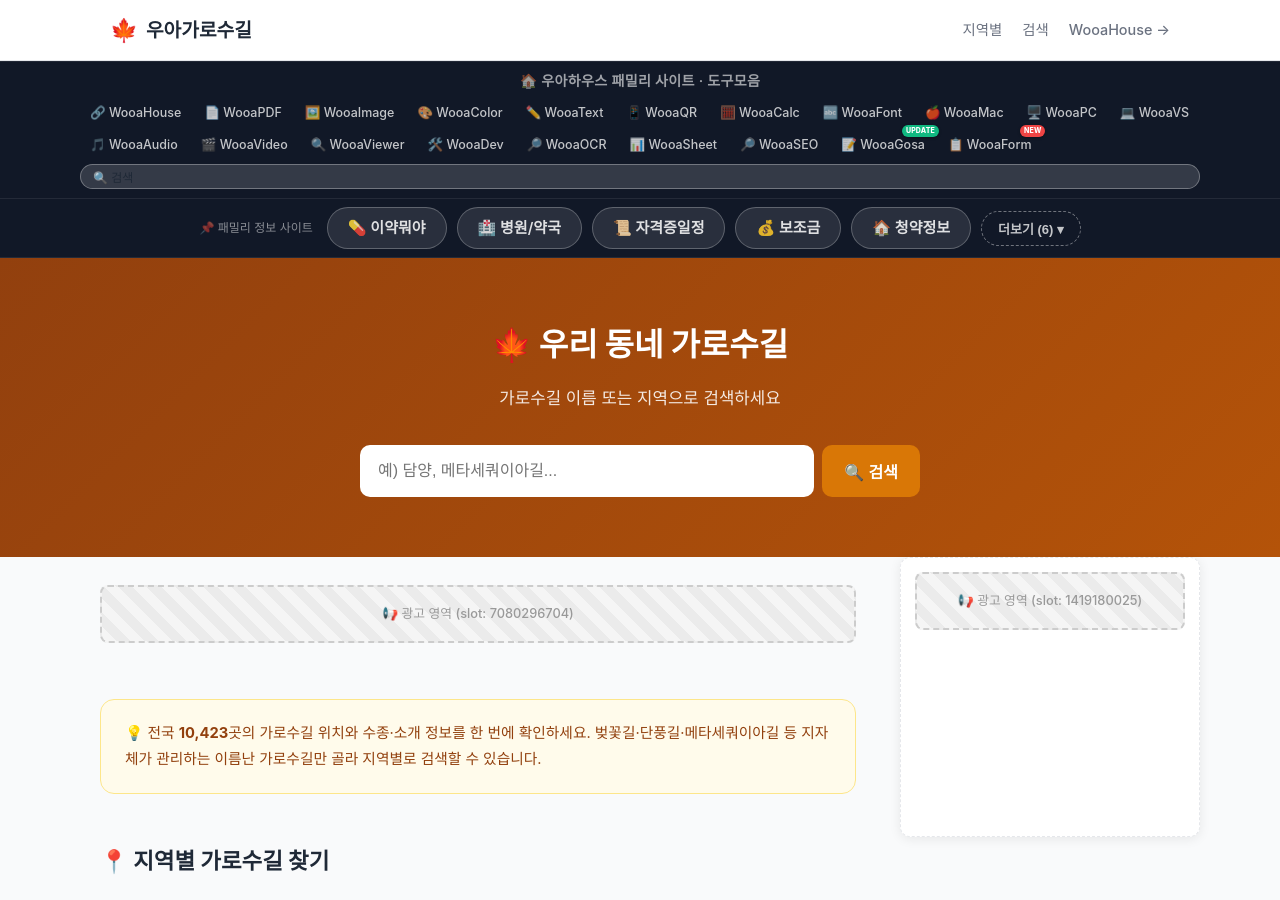
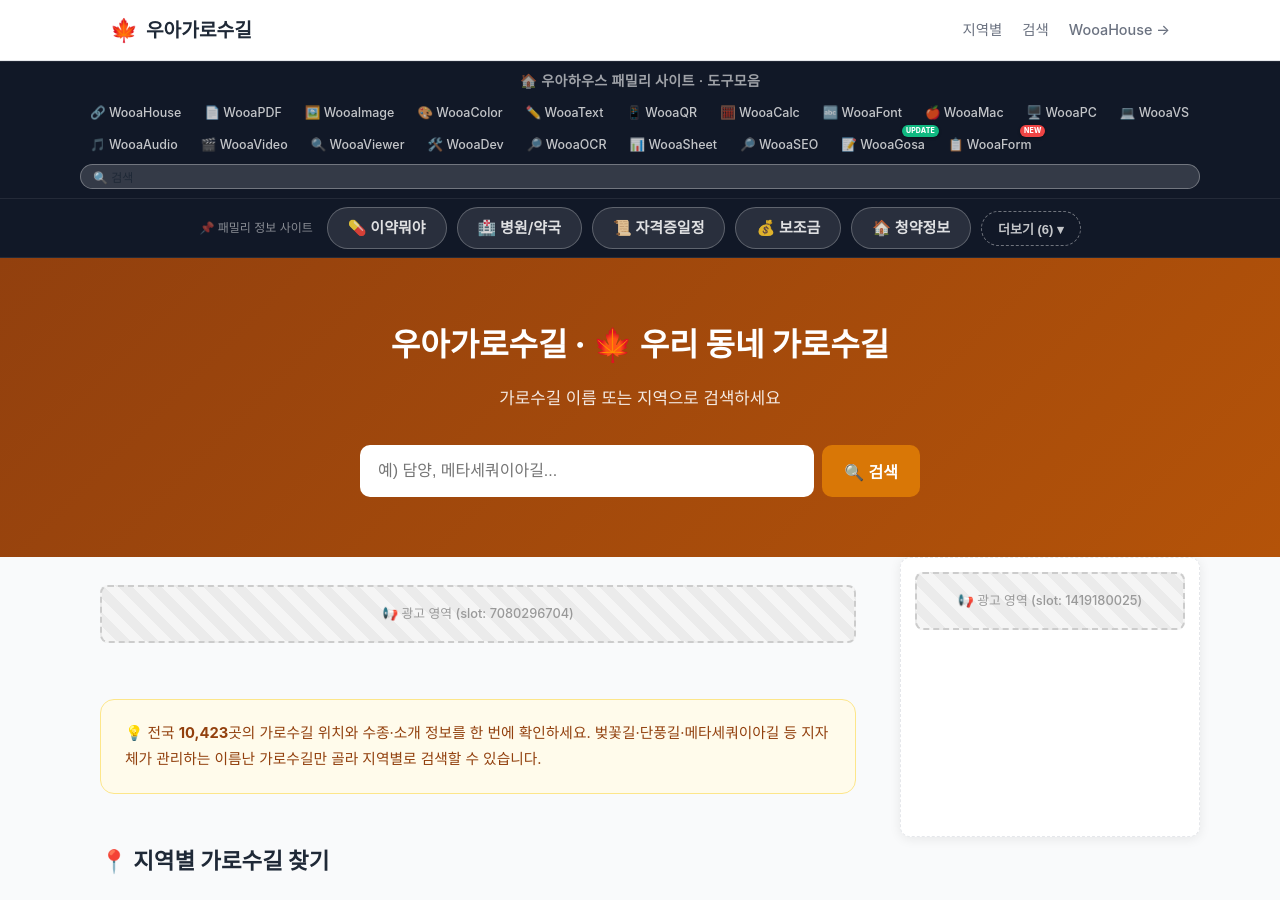
Before and after one commit to ingmaster83-code/wooagaro, a Jekyll site: the page built from index.html, in a window 1280 px wide and 900 px high. Built offline with Jekyll 4.4.1, drawn with Linux system fonts in a browser that asks for light colours; some web fonts are replaced; comment, search, counter and statistics services are not loaded.

Commit message:
Add Korean brand name to H1 for SEO/brand-search visibility

```diff
--- a/index.html
+++ b/index.html
@@ -6,7 +6,7 @@ description: 전국 10,423곳의 벚꽃길·단풍길 등 이름난 가로수길
 
 <!-- 히어로 & 검색 -->
 <div class="hero">
-  <h1>🍁 우리 동네 가로수길</h1>
+  <h1>우아가로수길 · 🍁 우리 동네 가로수길</h1>
   <p>가로수길 이름 또는 지역으로 검색하세요</p>
   <div class="search-wrap">
     <input type="text" id="searchInput" class="search-input"
```
